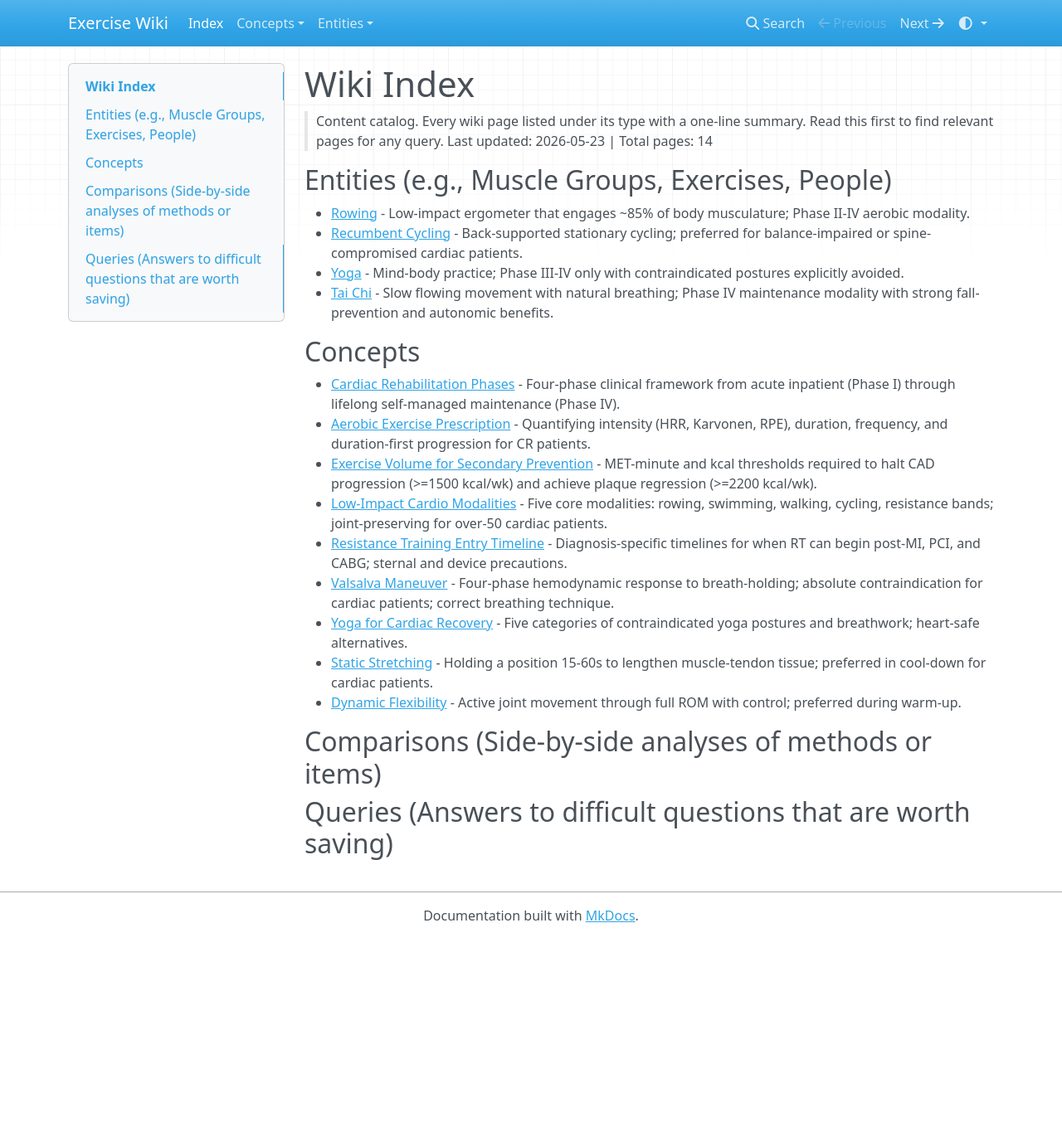
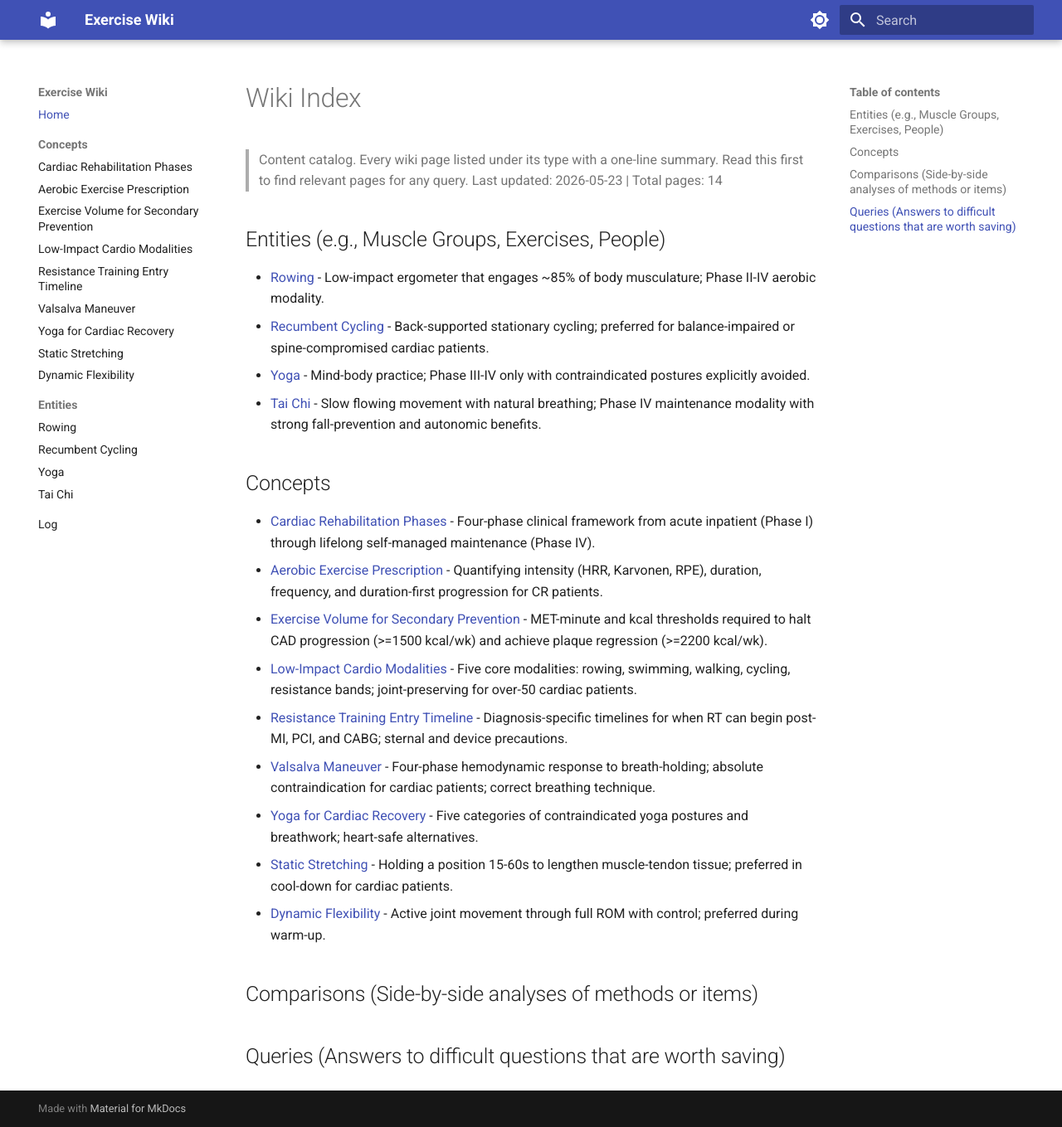
Before and after one commit to humanshell/exercise-wiki, an MkDocs documentation site: the page built from docs/index.md, in a window 1280 px wide and 1359 px high. Shown: the whole window at 83% size. Built offline with MkDocs 1.6.1 and Material for MkDocs 9.7.7, drawn with Linux system fonts in a browser that asks for light colours; nearby versions of some CDN libraries.

Commit message:
chore: testing mkdocs material theme

```diff
--- a/mkdocs.yml
+++ b/mkdocs.yml
@@ -1,18 +1,32 @@
 site_name: Exercise Wiki
 theme:
-  name: mkdocs
-  color_mode: auto
-  user_color_mode_toggle: true
+  name: material
+  palette:
+    - media: "(prefers-color-scheme: light)"
+      scheme: default
+      toggle:
+        icon: material/brightness-7
+        name: Switch to dark mode
+    - media: "(prefers-color-scheme: dark)"
+      scheme: slate
+      toggle:
+        icon: material/brightness-4
+        name: Switch to light mode
   features:
-  - navigation.expand
-  - search.suggest
+    - navigation.collapse
+    - navigation.instant
+    - navigation.sections
+    - navigation.expand
+    - search.suggest
+    - search.highlight
+    - content.code.copy
 
 # This tells MkDocs where your documentation lives
 docs_dir: docs
 
 # The Navigation structure is the backbone of your website's sidebar
 nav:
-  - Index: index.md
+  - Home: index.md
   - Concepts:
       - Cardiac Rehabilitation Phases: concepts/cardiac-rehabilitation-phases.md
       - Aerobic Exercise Prescription: concepts/aerobic-exercise-prescription.md
@@ -28,6 +42,7 @@
       - Recumbent Cycling: entities/recumbent-cycling.md
       - Yoga: entities/yoga.md
       - Tai Chi: entities/tai-chi.md
+  - Log: log.md
 
 # This enables everything you need for a professional look
 plugins:
```
Also changed, not shown: docs/log.md (renamed from log.md), 4 other files.
